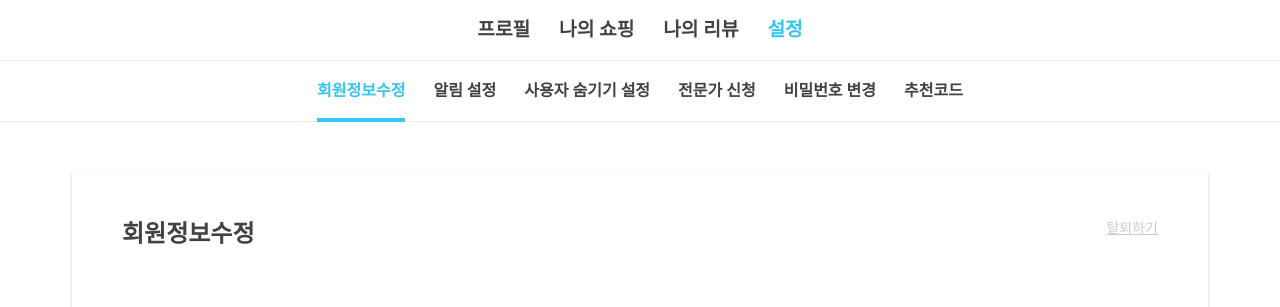
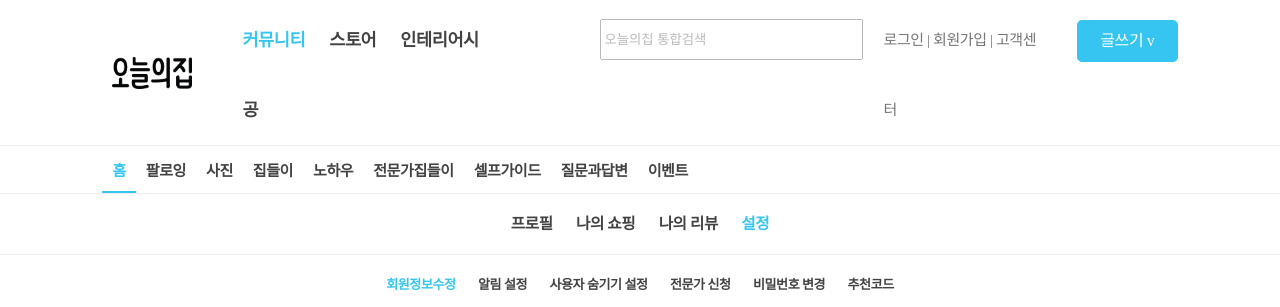
Before and after one commit to kimwanyoung/team_clone, a Django app: template teamproject/todayhouse/todayhouse/templates/user_info.html in a window 1280 px wide. Shown: the top 307 px of the page. Run offline with Django 4.2, Linux system fonts and the light colour scheme; the template is opened without the code that fills it, so the values that code supplies are empty.

Commit message:
jooyoung - user info page

```diff
--- a/teamproject/todayhouse/todayhouse/templates/user_info.html
+++ b/teamproject/todayhouse/todayhouse/templates/user_info.html
@@ -7,9 +7,49 @@
     <title>오늘의집-회원정보수정</title>
     <link rel="stylesheet" href="./css/user_info.css">
     <link rel="stylesheet" href="./css/info_reset.css">
+    <link rel="stylesheet" href="./css/main.css">
 </head>
 <body>
+    <header>
+        <div class="header">
+            <!--헤더 네비 위쪽 부분-->
+            <div class="header-logo">
+                <img src="./images/logo.png" alt="">
+            </div>
+            <nav class="header-nav">
+                <span class="nav-color">커뮤니티</span>
+                <span>스토어</span>
+                <span>인테리어시공</span>
+            </nav>
+            <div class="header-input">
+                <input type="text" placeholder="오늘의집 통합검색">
+            </div>
+            <div class="header-content">
+                <span><i class="fa-solid fa-cart-shopping cart"></i></span>
+                <a class="remove-deco" href="#">로그인</a>
+                <span> | </span>
+                <a class="remove-deco" href="#">회원가입</a>
+                <span> | </span>
+                <a class="remove-deco" href="#">고객센터</a>
+            </div>
+            <nav class="toggle-nav">
+                <a class="remove-deco" style="color: white;" href="#">글쓰기 v</a>
+            </nav>
+        </div>
 
+        <!--헤더 네비 아래쪽 부분-->
+        <div class="header bottom">
+            <a class="remove-deco" style="color: #35c5f0; border-bottom:2px solid #35c5f0;" href="">홈</a>
+            <a class="remove-deco" href="">팔로잉</a>
+            <a class="remove-deco" href="">사진</a>
+            <a class="remove-deco" href="">집들이</a>
+            <a class="remove-deco" href="">노하우</a>
+            <a class="remove-deco" href="">전문가집들이</a>
+            <a class="remove-deco" href="">셀프가이드</a>
+            <a class="remove-deco" href="">질문과답변</a>
+            <a class="remove-deco" href="">이벤트</a>
+        </div>
+    </header>
 
     <main>
         <nav>
```
